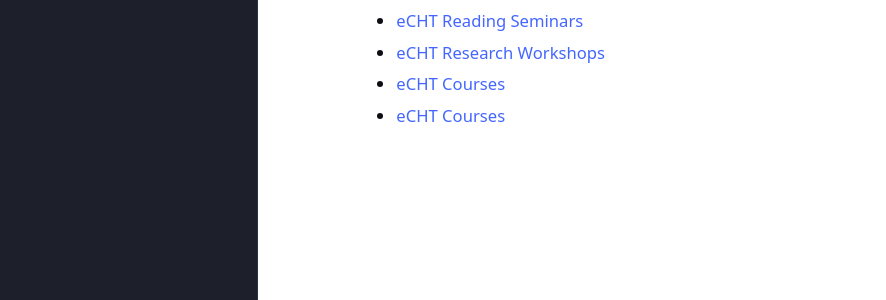
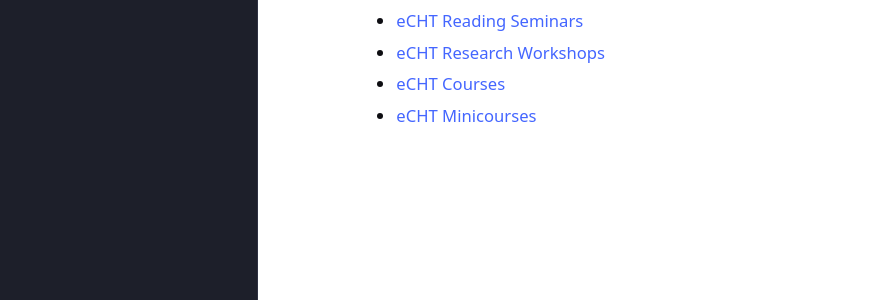
Before and after one commit to eCHTorc/eCHTorc.github.io, a Jekyll site: the page built from index.md, in a window 1280 px wide. Shown: the part 580-880 px from the top of the page, without its empty margins (43-929 px from the left). Built offline with Jekyll 4.4.1, drawn with Linux system fonts in a browser that asks for light colours; our own code applies the rules of GitHub Pages for plain Markdown files.

Commit message:
Update index.md

```diff
--- a/index.md
+++ b/index.md
@@ -19,5 +19,5 @@ The electronic Computational Homotopy Theory (eCHT) online research community sp
 
   <li> <a href="https://echtorc.github.io/echt-courses"> eCHT Courses </a> </li>
 
-  <li> <a href="https://echtorc.github.io/echt-minicourses"> eCHT Courses </a> </li>
+  <li> <a href="https://echtorc.github.io/echt-minicourses"> eCHT Minicourses </a> </li>
 </ul>
```
